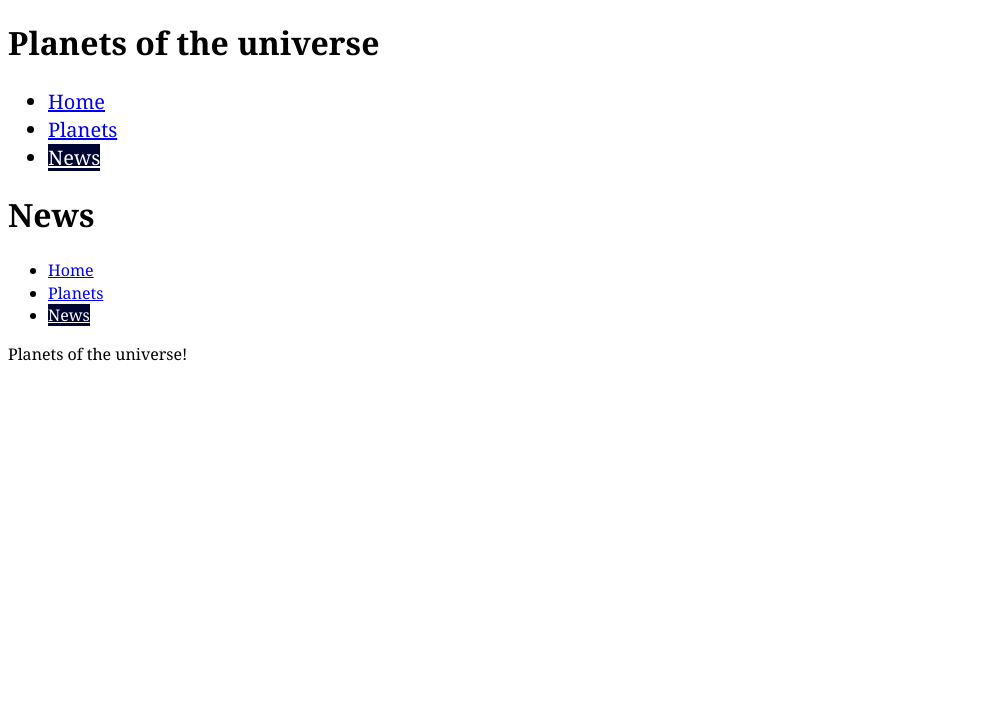
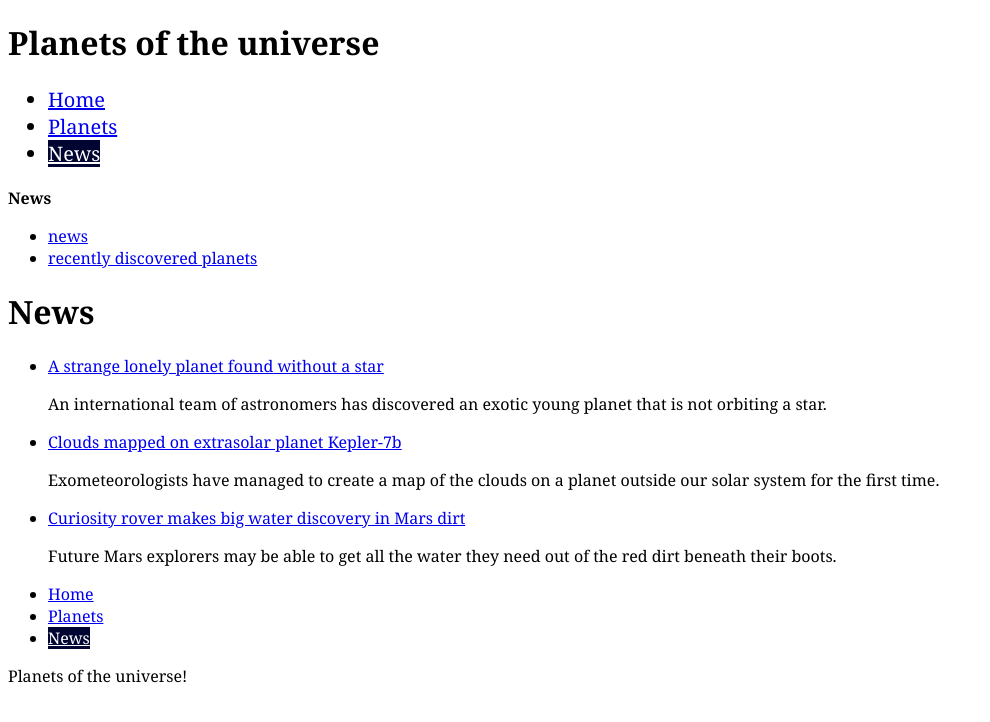
Before and after one commit to colorlessenergy/planets-of-the-universe, a Jekyll site: the page built from news.html, in a window 1280 px wide. Shown: the top 722 px of the page, without its empty margins (0-990 px from the left). Built offline with Jekyll 4.4.1, drawn with Linux system fonts in a browser that asks for light colours; Markdown is read by kramdown in place of the engine named in the settings.

Commit message:
added news and planets info

```diff
--- a/_config.yml
+++ b/_config.yml
@@ -1,3 +1,2 @@
-markdown: redcarpet
 baseurl: /planets-of-the-universe
 exclude: ["README.md"]
--- a/_includes/nav.html
+++ b/_includes/nav.html
@@ -2,6 +2,6 @@
   <ul class="{{include.navclass}}">
     <li><a href="{{site.baseurl}}/index.html" class="{% if page.url == '/' %} current {% endif %}">Home</a></li>
     <li><a href="{{site.baseurl}}/planets.html">Planets</a></li>
-    <li><a href="{{site.baseurl}}/news.html" class="{% if page.url == '/news.html' %} current {% endif %}">News</a></li>
+    <li><a href="{{site.baseurl}}/news.html" class="{% if page.url contains 'news' or page.url contains 'recently-discovered' %}current{% endif %}">News</a></li>
   </ul>
 </nav>
--- /dev/null
+++ b/_layouts/news.html
@@ -0,0 +1,13 @@
+---
+layout: default
+---
+
+<strong>News</strong>
+<nav>
+  <ul>
+    <li><a href="{{site.baseurl}}/news.html">news</a></li>
+    <li><a href="{{site.baseurl}}/recently-discovered.html">recently discovered planets</a></li>
+  </ul>
+</nav>
+
+{{content}}
--- /dev/null
+++ b/_posts/news/2013-09-26-water-in-martian-dirt.md
@@ -0,0 +1,11 @@
+---
+layout: news-article
+title: Curiosity rover makes big water discovery in Mars dirt
+meta: Future Mars explorers may be able to get all the water they need out of the red dirt beneath their boots.
+source: http://www.space.com/22949-mars-water-discovery-curiosity-rover.html
+category: news
+---
+
+Future Mars explorers may be able to get all the water they need out of the red dirt beneath their boots, a new study suggests.
+
+NASA’s Mars rover Curiosity has found that surface soil on the Red Planet contains about 2 percent water by weight. That means astronaut pioneers could extract roughly 2 pints (1 liter) of water out of every cubic foot (0.03 cubic meters) of Martian dirt they dig up, said study lead author Laurie Leshin, of Rensselaer Polytechnic Institute in Troy, N.Y.
--- /dev/null
+++ b/_posts/news/2013-10-06-clouds-on-kepler-7b-mapped.md
@@ -0,0 +1,13 @@
+---
+layout: news-article
+title: Clouds mapped on extrasolar planet Kepler-7b
+meta: Exometeorologists have managed to create a map of the clouds on a planet outside our solar system for the first time.
+source: http://www.wired.co.uk/news/archive/2013-10/06/exoclouds
+category: news
+---
+
+Exometeorologists have managed to create a map of the clouds on a planet outside our solar system for the first time.
+
+Kepler-7b is a massive, gaseous giant of a planet -- like a scaled-up version of Jupiter. It has a surface temperature of around 1400C, but that's relatively cool considering it sits far closer to its star than Earth does - just 0.06 astronomical units away.
+
+As such, it's easy to spot when it's passing that star, and by training the Spitzer and Kepler space telescopes on it for three years, a team at MIT have been able to map its cloud structures. It has high clouds in its western hemisphere, and clearer skies in the east.
--- /dev/null
+++ b/_posts/news/2013-10-09-planet-without-star.md
@@ -0,0 +1,11 @@
+---
+layout: news-article
+title: A strange lonely planet found without a star
+meta: An international team of astronomers has discovered an exotic young planet that is not orbiting a star.
+source: http://phys.org/news/2013-10-strange-lonely-planet-star.html
+category: news
+---
+
+An international team of astronomers has discovered an exotic young planet that is not orbiting a star. This free-floating planet, dubbed PSO J318.5-22, is just 80 light-years away from Earth and has a mass only six times that of Jupiter. The planet formed a mere 12 million years ago—a newborn in planet lifetimes.
+
+It was identified from its faint and unique heat signature by the Pan-STARRS 1 (PS1) wide-field survey telescope on Haleakala, Maui. Follow-up observations using other telescopes in Hawaii show that it has properties similar to those of gas-giant planets found orbiting around young stars. And yet PSO J318.5-22 is all by itself, without a host star.
--- a/css/common.css
+++ b/css/common.css
@@ -1,13 +1,22 @@
 html {
+  font-family: Georgia, serif;
   margin: 0;
   padding: 0;
-
-  font: normal 100%/1.4 Georgia,serif;
 }
 
 .current {
-  background-color: #000531;
-  color: #fff;
+  background: #000531;
+  color: white;
+}
+
+.nav {
+  list-style-type: none;
+  margin: 0;
+  padding: 0;
+}
+
+.nav > li {
+  display: inline-block;
 }
 
 .nav-top {
--- a/news.html
+++ b/news.html
@@ -1,5 +1,14 @@
 ---
-layout: default
+layout: news
 ---
 
 <h1>News</h1>
+
+<ul>
+  {% for news in site.categories.news %}
+    <li>
+      <a href="{{site.baseurl}}{{news.url}}">{{news.title}}</a>
+      <p>{{news.meta}}</p>
+    </li>
+  {% endfor %}
+</ul>
```
Also changed, not shown: _data/planet-types.yml (added, +11 -0 lines), _layouts/news-article.html (added, +11 -0 lines), _posts/recently-discovered/2010-09-29-gliese-581-g.md (added, +9 -0 lines), _posts/recently-discovered/2012-12-19-tau-ceti-e.md (added, +9 -0 lines), _posts/recently-discovered/2013-01-01-kepler-62-e.md (added, +9 -0 lines), index.html (+9 -0 lines), recently-discovered.html (added, +14 -0 lines).
